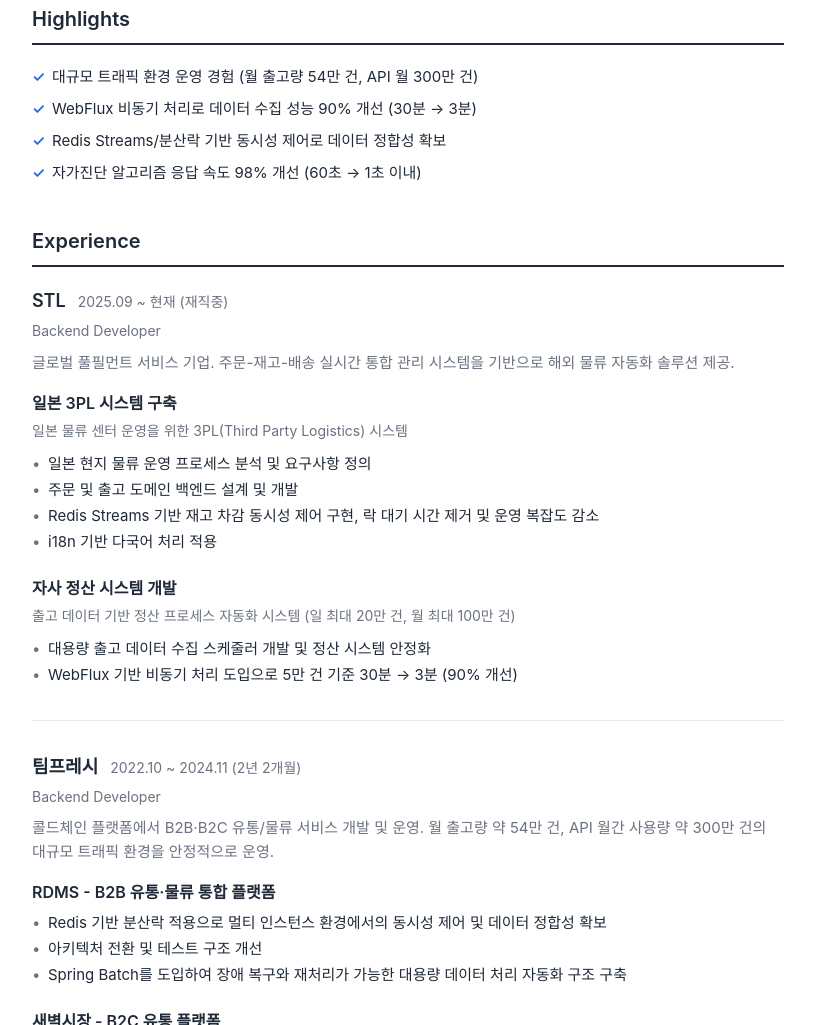
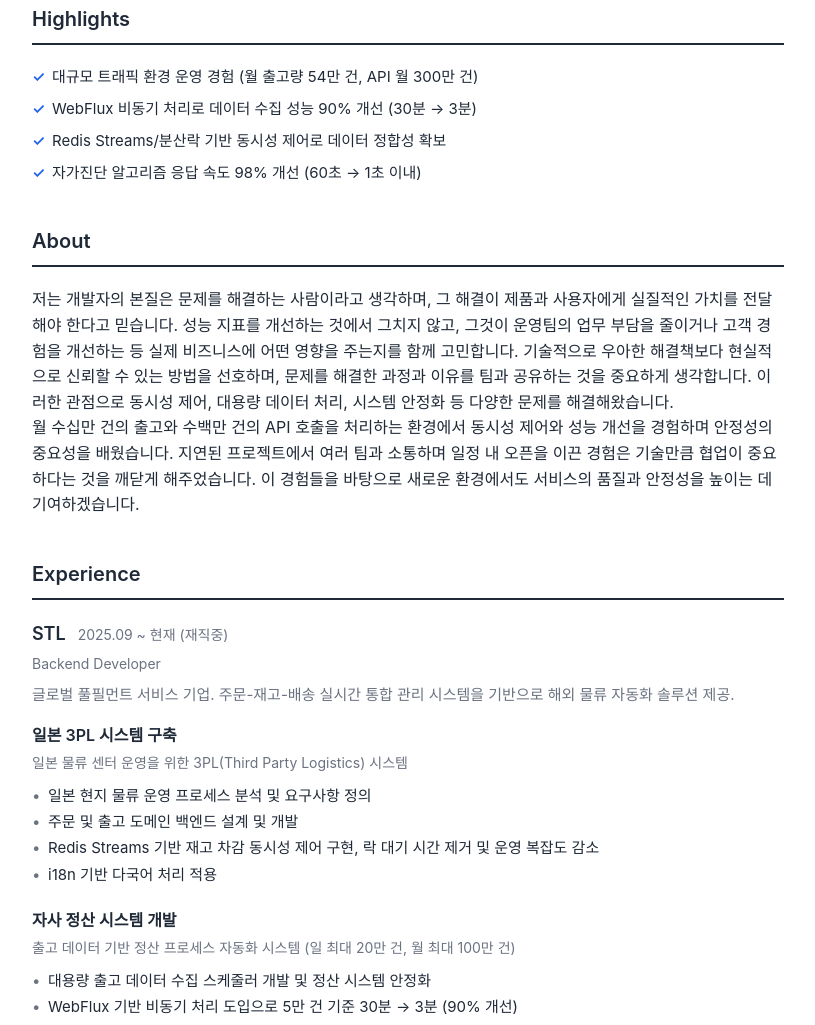
Before and after one commit to fmoni1306/resume, a website: page index.html in a window 1280 px wide. Shown: the part 691-1716 px from the top of the page, without its empty margins (232-1047 px from the left). Drawn offline with Linux system fonts and the light colour scheme; a web font is replaced by a local one.

Commit message:
Update index.html

```diff
--- a/index.html
+++ b/index.html
@@ -115,6 +115,15 @@
                 <li>Redis Streams/분산락 기반 동시성 제어로 데이터 정합성 확보</li>
                 <li>자가진단 알고리즘 응답 속도 98% 개선 (60초 → 1초 이내)</li>
             </ul>
+        </section>
+
+        <!-- 자기소개 섹션 -->
+        <section class="section">
+            <h2 class="section-title">About</h2>
+            <div class="about-content">
+                <p>저는 개발자의 본질은 문제를 해결하는 사람이라고 생각하며, 그 해결이 제품과 사용자에게 실질적인 가치를 전달해야 한다고 믿습니다. 성능 지표를 개선하는 것에서 그치지 않고, 그것이 운영팀의 업무 부담을 줄이거나 고객 경험을 개선하는 등 실제 비즈니스에 어떤 영향을 주는지를 함께 고민합니다. 기술적으로 우아한 해결책보다 현실적으로 신뢰할 수 있는 방법을 선호하며, 문제를 해결한 과정과 이유를 팀과 공유하는 것을 중요하게 생각합니다. 이러한 관점으로 동시성 제어, 대용량 데이터 처리, 시스템 안정화 등 다양한 문제를 해결해왔습니다.</p>
+                <p>월 수십만 건의 출고와 수백만 건의 API 호출을 처리하는 환경에서 동시성 제어와 성능 개선을 경험하며 안정성의 중요성을 배웠습니다. 지연된 프로젝트에서 여러 팀과 소통하며 일정 내 오픈을 이끈 경험은 기술만큼 협업이 중요하다는 것을 깨닫게 해주었습니다. 이 경험들을 바탕으로 새로운 환경에서도 서비스의 품질과 안정성을 높이는 데 기여하겠습니다.</p>
+            </div>
         </section>
 
         <!-- 경력 섹션 -->
```
